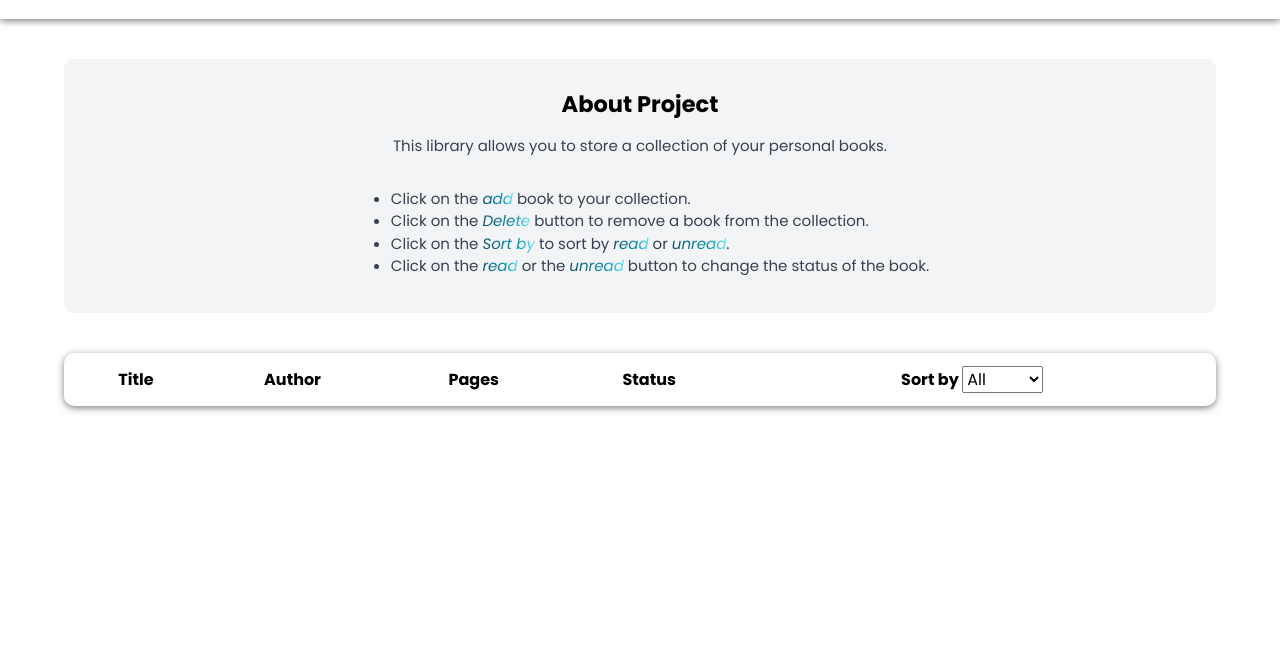
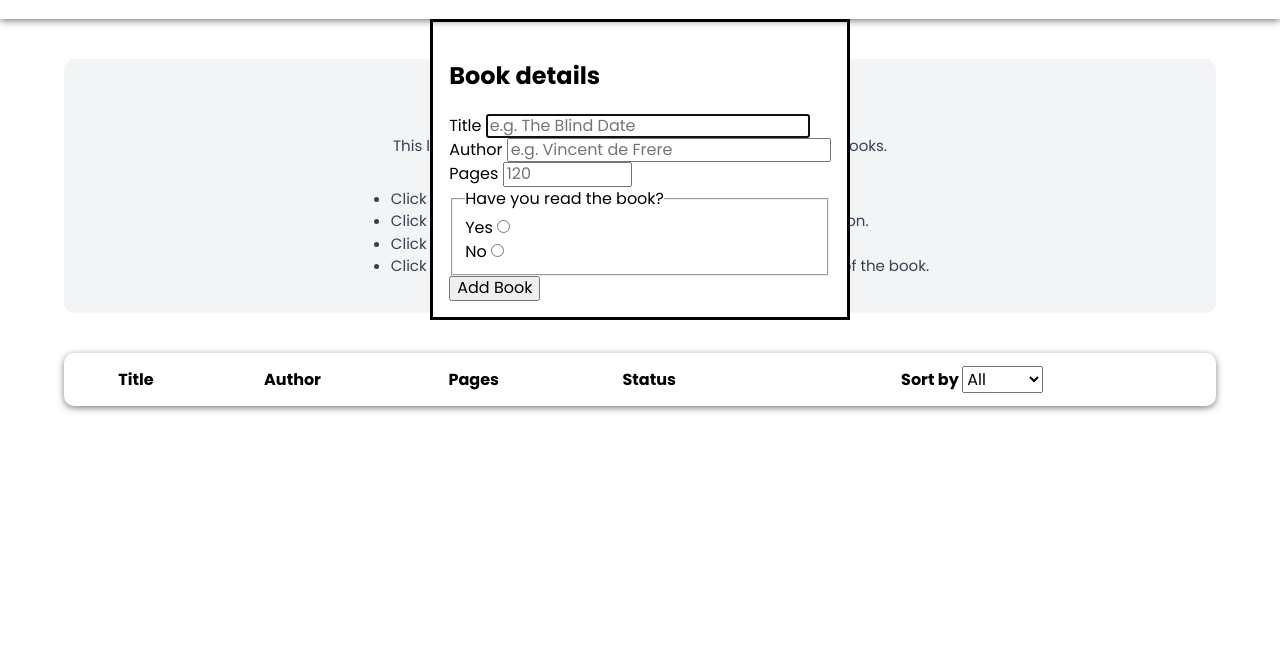
Before and after one commit to Heart-n-Soul/personal-library, a website: page index.html in a window 1280 px wide. Shown: the part 72-740 px from the top of the page. Drawn offline with nearby package versions, Linux system fonts and the light colour scheme.

Commit message:
add dialog element and form

```diff
--- a/index.html
+++ b/index.html
@@ -24,6 +24,54 @@
         <button class="header--btn">+ Add Book</button>
       </header>
       <main class="main">
+        <dialog open>
+          <h2>Book details</h2>
+          <form method="dialog">
+            <div>
+
+              <label for="title">Title</label>
+              <input type="text" placeholder="e.g. The Blind Date" id="title" name="title" autofocus>
+
+            </div>
+            <div>
+
+              <label for="author">Author</label>
+              <input type="text" placeholder="e.g. Vincent de Frere" id="author" name="author">
+
+            </div>
+            <div>
+
+              <label for="pages">Pages</label>
+              <input type="number" min="2" max="10000" placeholder="120" id="pages">
+
+            </div>
+
+
+            <fieldset>
+              <legend>Have you read the book?</legend>
+                <div class="radio-wrapper">
+
+                  <div>
+                    <label for="yes">
+                      Yes
+                    </label>
+                    <input type="radio" id="yes" name="yes" value="true">
+                  </div>
+                  <div>
+                    <label for="no">
+                      No
+                    </label>
+                    <input type="radio" id="no" name="yes" value="false">
+                  </div>
+                </div>
+
+            </fieldset>
+
+            <button type="button">Add Book</button>
+
+
+          </form>
+        </dialog>
         <section class="info-container">
             <div class="info-div-wrapper">
                 <h2>About Project</h2>
@@ -55,7 +103,9 @@
               </th>
             </tr>
           </thead>
-          <tbody class="tbody"></tbody>
+          <tbody class="tbody">
+
+          </tbody>
         </table>
       </main>
       <footer class="footer">
```
